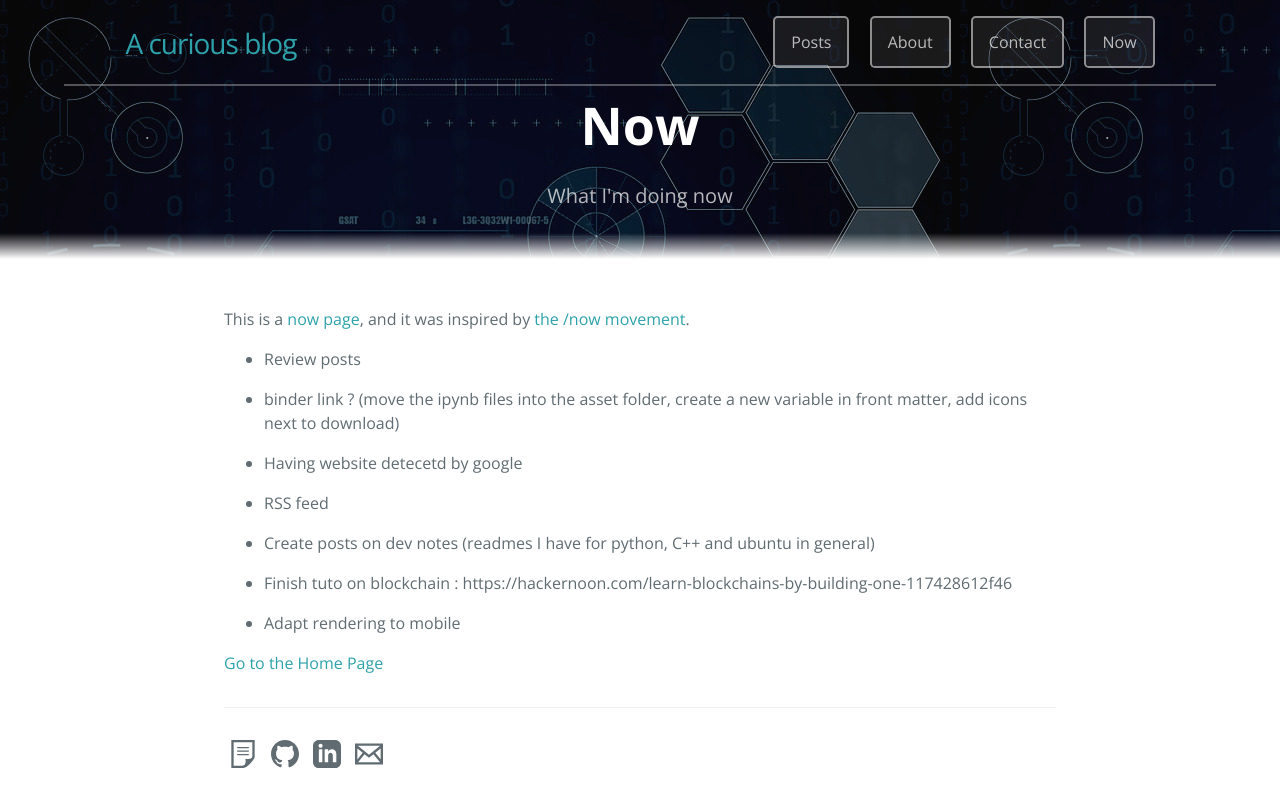
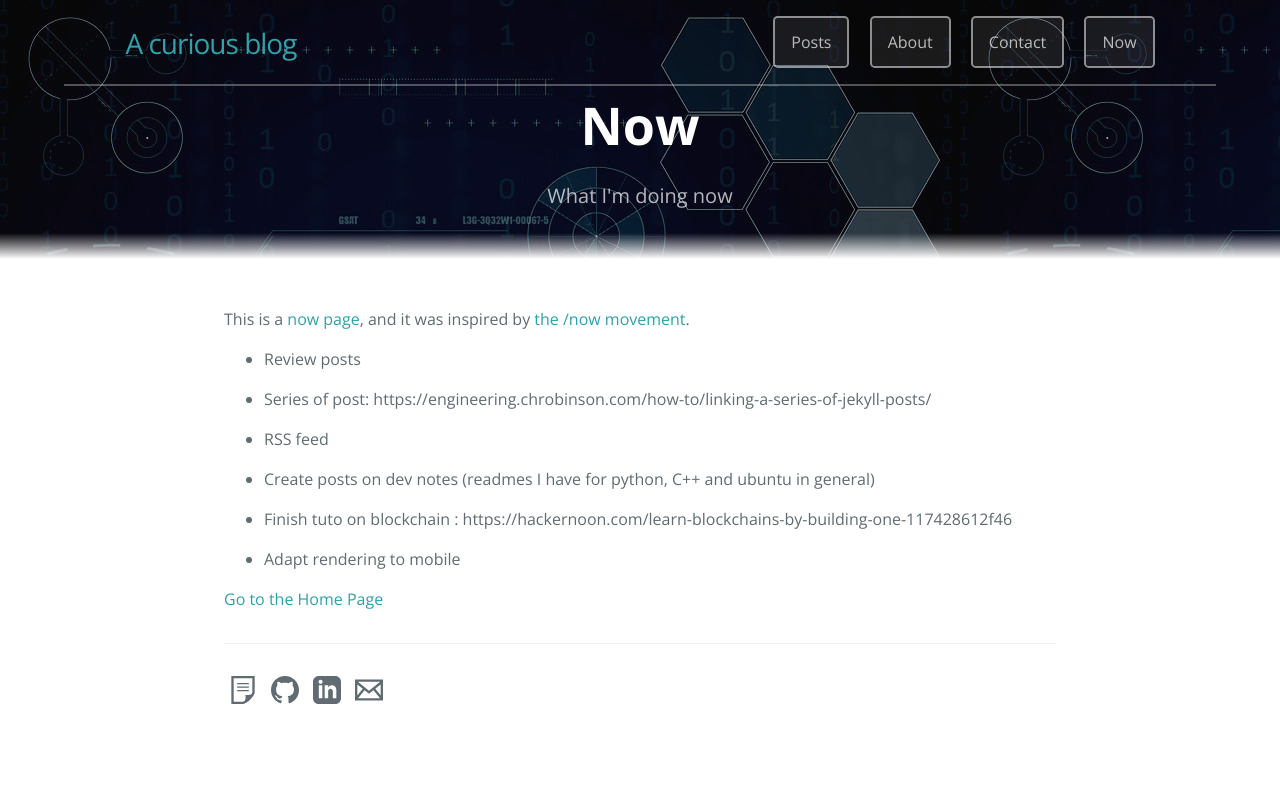
Before and after one commit to ltetrel/ltetrel.github.io, a Jekyll site: the page built from now.md, in a window 1280 px wide. Shown: the top 807 px of the page. Built offline with Jekyll 4.4.1, drawn with Linux system fonts in a browser that asks for light colours; nearby versions of some CDN libraries.

Commit message:
reverting back to previous analytics render, firefox was blocking my analytic! Update todo list

```diff
--- a/_includes/analytics.html
+++ b/_includes/analytics.html
@@ -1,9 +1,9 @@
 <!-- Global site tag (gtag.js) - Google Analytics -->
-<script async src="https://www.googletagmanager.com/gtag/js?id=G-CB28MR7ZJ5"></script>
+<script async src="https://www.googletagmanager.com/gtag/js?id={{ site.google_analytics }}"></script>
 <script>
   window.dataLayer = window.dataLayer || [];
   function gtag(){dataLayer.push(arguments);}
   gtag('js', new Date());
 
-  gtag('config', 'G-CB28MR7ZJ5');
+  gtag('config', '{{ site.google_analytics }}');
 </script>
--- a/now.md
+++ b/now.md
@@ -10,9 +10,7 @@ This is a [now page](https://nownownow.com/about), and it was inspired by [the /
 
 * Review posts
 
-* binder link ? (move the ipynb files into the asset folder, create a new variable in front matter, add icons next to download)
-
-* Having website detecetd by google
+* Series of post: https://engineering.chrobinson.com/how-to/linking-a-series-of-jekyll-posts/
 
 * RSS feed
 
```
